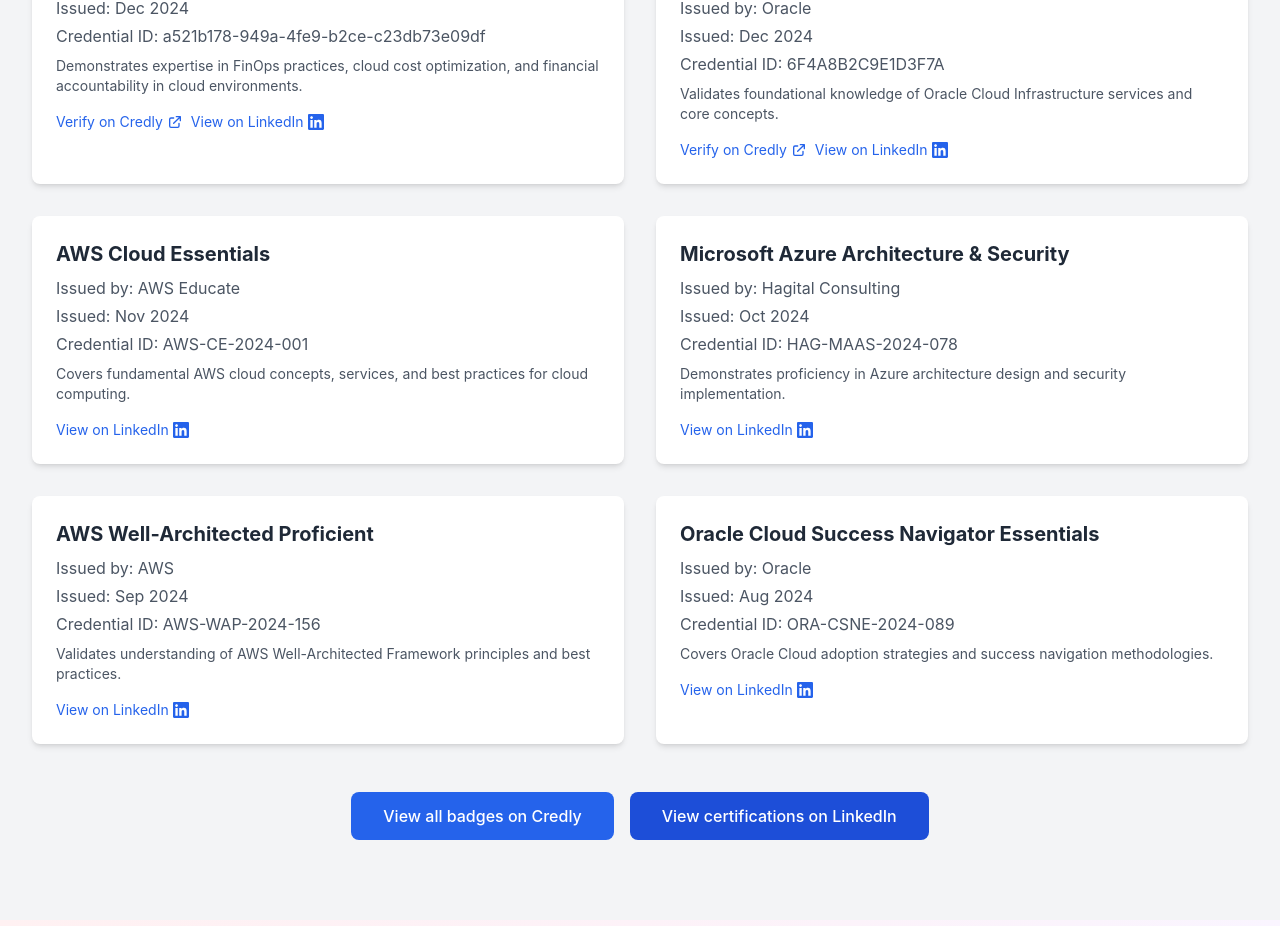
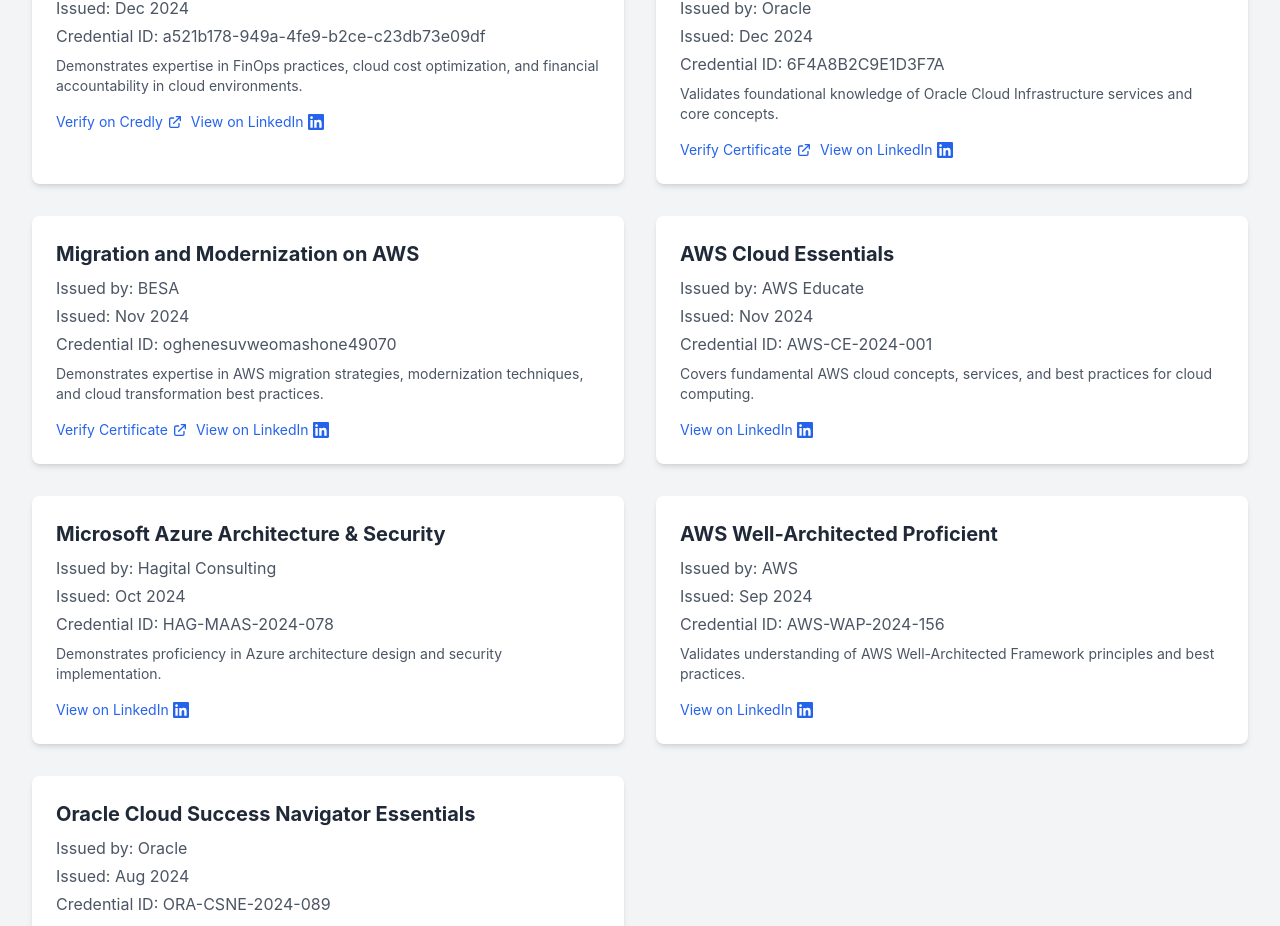
Before and after one commit to Oghenesuvwe-dev/portfolioreadme.netlify, a React (Vite) app: page / in a window 1280 px wide. Shown: the part 5454-6380 px from the top of the page. Built offline with nearby package versions, Linux system fonts and the light colour scheme.

Commit message:
Add AWS Migration and Modernization certification

```diff
--- a/src/components/Certifications.tsx
+++ b/src/components/Certifications.tsx
@@ -16,6 +16,15 @@
     verifyUrl: 'https://catalog-education.oracle.com/pls/certview/sharebadge?id=6F4A8B2C9E1D3F7A',
     linkedInUrl: 'https://www.linkedin.com/in/oghenesuvwe-omashone/details/certifications/',
     description: 'Validates foundational knowledge of Oracle Cloud Infrastructure services and core concepts.'
+  },
+  {
+    name: 'Migration and Modernization on AWS',
+    issuer: 'BESA',
+    date: 'Nov 2024',
+    credentialId: 'oghenesuvweomashone49070',
+    verifyUrl: 'https://besa.techcreator.io/certification/oghenesuvweomashone49070/migration-and-modernization-on-aws-4d13fd',
+    linkedInUrl: 'https://www.linkedin.com/in/oghenesuvwe-omashone/details/certifications/',
+    description: 'Demonstrates expertise in AWS migration strategies, modernization techniques, and cloud transformation best practices.'
   },
   {
     name: 'AWS Cloud Essentials',
@@ -100,7 +109,7 @@
                         rel="noopener noreferrer"
                         className="text-blue-600 dark:text-blue-400 hover:text-blue-800 dark:hover:text-blue-300 transition-colors inline-flex items-center gap-1 text-sm"
                       >
-                        Verify on Credly
+                        {cert.verifyUrl.includes('credly') ? 'Verify on Credly' : 'Verify Certificate'}
                         <svg
                           className="w-4 h-4"
                           fill="none"
```
